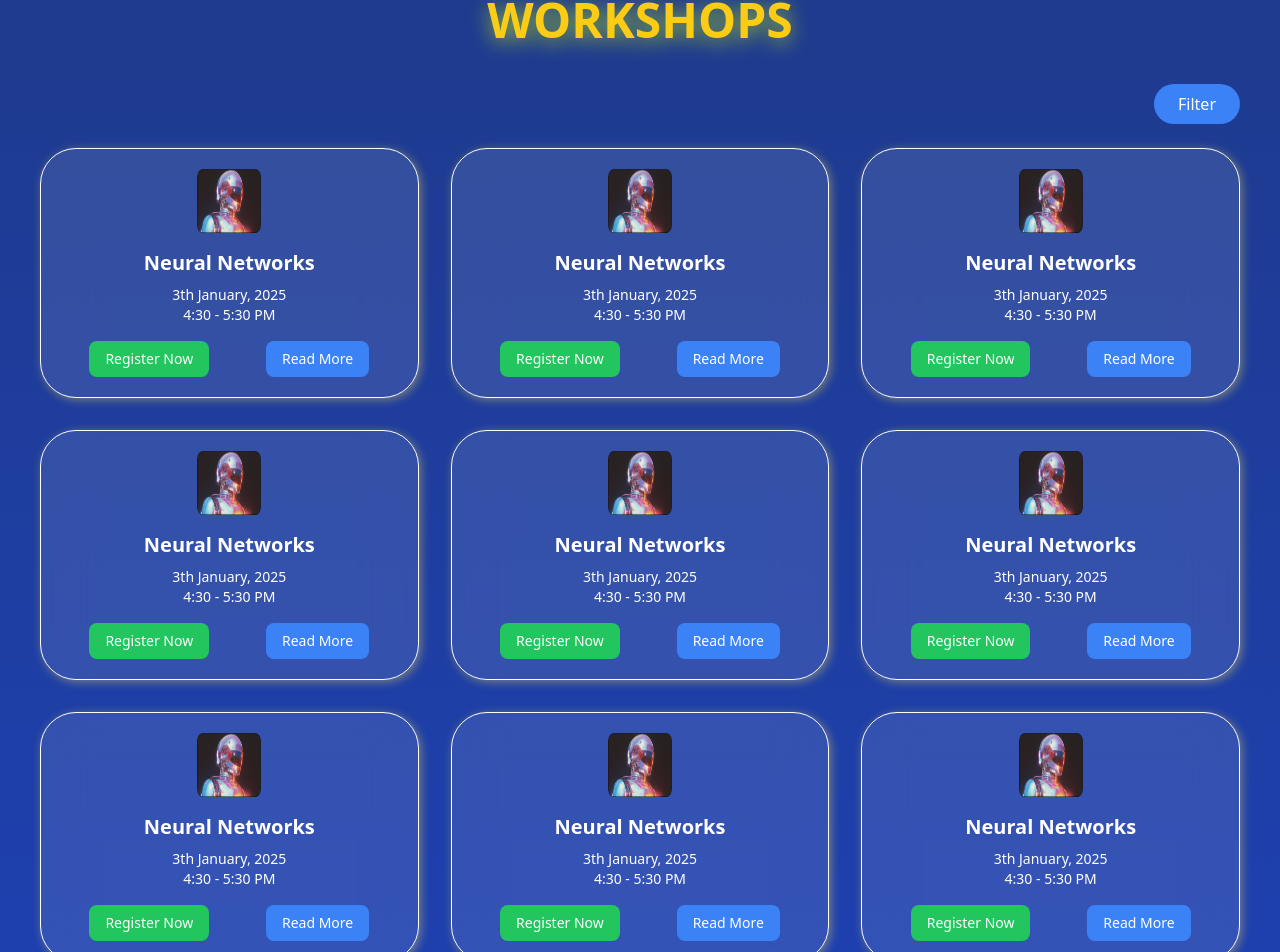
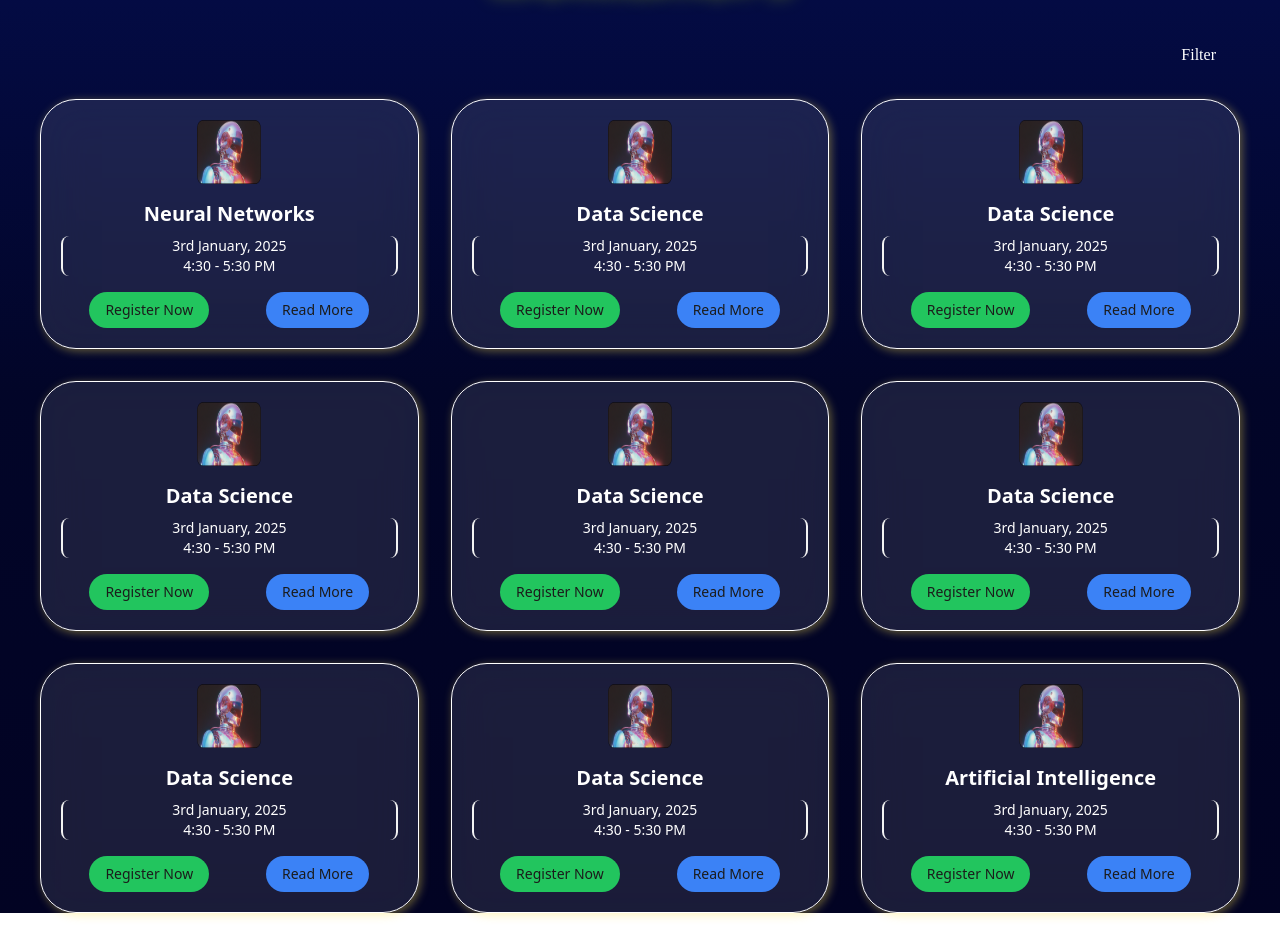
Before and after one commit to Pranav-Kumar14/Aurora-25, a React (Vite) app in the folder frontend/: page /workpage in a window 1280 px wide. Shown: the part 125-1077 px from the top of the page. After the commit the page ends 1038 px from the top, so only its background shows below. Built offline with nearby package versions, Linux system fonts and the light colour scheme.

Commit message:
Workshop Page semi-finalised

```diff
--- a/frontend/src/pages/workpage.jsx
+++ b/frontend/src/pages/workpage.jsx
@@ -3,36 +3,11 @@ import icon from "../images/frame.png"
 
 const workpage = () => {
   return (
-    <div className="bg-gradient-to-b from-blue-900 to-blue-800 min-h-screen text-white">
-      {/* Header */}
-      <header className="flex justify-between items-center px-10 py-5 border-b border-blue-700">
-        <div className="text-2xl font-bold">🌐 Home</div>
-        <nav className="flex gap-8">
-          <a href="#" className="hover:text-blue-400">Speaker</a>
-          <a href="#" className="hover:text-blue-400">Timeline</a>
-          <a href="#" className="hover:text-blue-400">Sponsors</a>
-          <a
-            href="#"
-            className="bg-blue-500 px-4 py-2 rounded-full hover:bg-blue-600"
-          >
-            Hackathon
-          </a>
-          <a
-            href="#"
-            className="bg-blue-500 px-4 py-2 rounded-full hover:bg-blue-600"
-          >
-            Workshop
-          </a>
-        </nav>
-        <div className="w-8 h-8 rounded-full bg-blue-400 flex items-center justify-center">
-          <i className="fa fa-user"></i>
-        </div>
-      </header>
-
+    <div className="bg-gradient-to-b from-[#040D4C] via-[#020528] to-[#020323] min-h-screen pt-6 text-white">
       {/* Title */}
-      <div className="text-center my-10">
+      <div className="text-center my-10 pt-2">
         <h1
-          className="text-5xl font-bold text-yellow-400 uppercase"
+          className="text-5xl font-bold text-[#D9D9D9]-400 uppercase"
           style={{
             textShadow: "0px 4px 20px rgba(209, 249, 10, 0.69)",
             fontFamily: "Press Start 2P"
@@ -43,43 +18,224 @@ const workpage = () => {
       </div>
 
       {/* Filter */}
-      <div className="text-right px-10 mb-6">
-        <button className="bg-blue-500 px-6 py-2 rounded-full hover:bg-blue-600">
+      <div className="text-right px-10 mb-6"
+      style={{
+        fontFamily: "Chakra Petch"
+      }}
+      >
+        <button className="bg-[#7DC5EE]-500 px-6 py-2 rounded-full hover:bg-blue-600">
           Filter
         </button>
       </div>
 
       {/* Workshop Grid */}
-      <div className="grid grid-cols-3 gap-8 px-10">
-        {Array(9)
-          .fill(0)
-          .map((_, index) => (
-            <div
-              key={index}
-              className="rounded-[36px] border border-white bg-white/10 shadow-[2px_2px_10px_rgba(255,227,80,0.4)] backdrop-blur-[22.5px] p-5 transform transition hover:scale-105"
-            >
+      <div className="grid lg:grid-cols-3 grid-cols-1 md:grid-cols-2 gap-8 px-10">
+  <div className="rounded-[36px] border border-white bg-white/10 shadow-[2px_2px_10px_rgba(255,227,80,0.4)] backdrop-blur-[22.5px] p-5 transform transition hover:scale-105">
     <div className="flex justify-center mb-4">
       <img src={icon} alt="Workshop Icon" className="w-16 h-16" />
     </div>
-              <h2 className="text-xl font-semibold text-center mb-2">
-                Neural Networks
-              </h2>
+    <h2 className="text-xl font-semibold text-center mb-2">Neural Networks</h2>
+    <div className="rounded-[8px] border-[1px] border-x-2 border-y-0  border-[#F3F3F3] ">
     <p className="text-center text-sm mb-4">
-                3th January, 2025
+      3rd January, 2025
       <br />
       4:30 - 5:30 PM
     </p>
+    </div>
     <div className="flex justify-around">
-                <button className="bg-green-500 text-sm px-4 py-2 rounded-lg hover:bg-green-600">
+      <button className="bg-green-500 text-[#1B1B1B] text-sm px-4 py-2 rounded-full hover:bg-green-400 hover:shadow-[0_0_10px_4px_rgba(34,213,94,0.8)] transition duration-300">
         Register Now
       </button>
-                <button className="bg-blue-500 text-sm px-4 py-2 rounded-lg hover:bg-blue-600">
+      <button className="bg-blue-500 text-[#1B1B1B] text-sm px-4 py-2 rounded-full hover:bg-blue-600 hover:shadow-[0_0_10px_4px_rgba(59,130,246,0.8)] transition-all duration-300 ease-in-out">
         Read More
       </button>
     </div>
   </div>
-          ))}
+
+  <div className="rounded-[36px] border border-white bg-white/10 shadow-[2px_2px_10px_rgba(255,227,80,0.4)] backdrop-blur-[22.5px] p-5 transform transition hover:scale-105">
+    <div className="flex justify-center mb-4">
+      <img src={icon} alt="Workshop Icon" className="w-16 h-16" />
     </div>
+    <h2 className="text-xl font-semibold text-center mb-2">Data Science</h2>
+    <div className="rounded-[8px] border-[1px] border-x-2 border-y-0  border-[#F3F3F3] ">
+    <p className="text-center text-sm mb-4">
+      3rd January, 2025
+      <br />
+      4:30 - 5:30 PM
+    </p>
+    </div>
+    <div className="flex justify-around">
+      <button className="bg-green-500 text-[#1B1B1B] text-sm px-4 py-2 rounded-full hover:bg-green-400 hover:shadow-[0_0_10px_4px_rgba(34,213,94,0.8)] transition duration-300">
+        Register Now
+      </button>
+      <button className="bg-blue-500 text-[#1B1B1B] text-sm px-4 py-2 rounded-full hover:bg-blue-600 hover:shadow-[0_0_10px_4px_rgba(59,130,246,0.8)] transition-all duration-300 ease-in-out">
+        Read More
+      </button>
+    </div>
+  </div>
+
+
+  <div className="rounded-[36px] border border-white bg-white/10 shadow-[2px_2px_10px_rgba(255,227,80,0.4)] backdrop-blur-[22.5px] p-5 transform transition hover:scale-105">
+    <div className="flex justify-center mb-4">
+      <img src={icon} alt="Workshop Icon" className="w-16 h-16" />
+    </div>
+    <h2 className="text-xl font-semibold text-center mb-2">Data Science</h2>
+    <div className="rounded-[8px] border-[1px] border-x-2 border-y-0  border-[#F3F3F3] ">
+    <p className="text-center text-sm mb-4">
+      3rd January, 2025
+      <br />
+      4:30 - 5:30 PM
+    </p>
+    </div>
+    <div className="flex justify-around">
+      <button className="bg-green-500 text-[#1B1B1B] text-sm px-4 py-2 rounded-full hover:bg-green-400 hover:shadow-[0_0_10px_4px_rgba(34,213,94,0.8)] transition duration-300">
+        Register Now
+      </button>
+      <button className="bg-blue-500 text-[#1B1B1B] text-sm px-4 py-2 rounded-full hover:bg-blue-600 hover:shadow-[0_0_10px_4px_rgba(59,130,246,0.8)] transition-all duration-300 ease-in-out">
+        Read More
+      </button>
+    </div>
+  </div>
+
+
+  <div className="rounded-[36px] border border-white bg-white/10 shadow-[2px_2px_10px_rgba(255,227,80,0.4)] backdrop-blur-[22.5px] p-5 transform transition hover:scale-105">
+    <div className="flex justify-center mb-4">
+      <img src={icon} alt="Workshop Icon" className="w-16 h-16" />
+    </div>
+    <h2 className="text-xl font-semibold text-center mb-2">Data Science</h2>
+    <div className="rounded-[8px] border-[1px] border-x-2 border-y-0  border-[#F3F3F3] ">
+    <p className="text-center text-sm mb-4">
+      3rd January, 2025
+      <br />
+      4:30 - 5:30 PM
+    </p>
+    </div>
+    <div className="flex justify-around">
+      <button className="bg-green-500 text-[#1B1B1B] text-sm px-4 py-2 rounded-full hover:bg-green-400 hover:shadow-[0_0_10px_4px_rgba(34,213,94,0.8)] transition duration-300">
+        Register Now
+      </button>
+      <button className="bg-blue-500 text-[#1B1B1B] text-sm px-4 py-2 rounded-full hover:bg-blue-600 hover:shadow-[0_0_10px_4px_rgba(59,130,246,0.8)] transition-all duration-300 ease-in-out">
+        Read More
+      </button>
+    </div>
+  </div>
+
+
+  <div className="rounded-[36px] border border-white bg-white/10 shadow-[2px_2px_10px_rgba(255,227,80,0.4)] backdrop-blur-[22.5px] p-5 transform transition hover:scale-105">
+    <div className="flex justify-center mb-4">
+      <img src={icon} alt="Workshop Icon" className="w-16 h-16" />
+    </div>
+    <h2 className="text-xl font-semibold text-center mb-2">Data Science</h2>
+    <div className="rounded-[8px] border-[1px] border-x-2 border-y-0  border-[#F3F3F3] ">
+    <p className="text-center text-sm mb-4">
+      3rd January, 2025
+      <br />
+      4:30 - 5:30 PM
+    </p>
+    </div>
+    <div className="flex justify-around">
+      <button className="bg-green-500 text-[#1B1B1B] text-sm px-4 py-2 rounded-full hover:bg-green-400 hover:shadow-[0_0_10px_4px_rgba(34,213,94,0.8)] transition duration-300">
+        Register Now
+      </button>
+      <button className="bg-blue-500 text-[#1B1B1B] text-sm px-4 py-2 rounded-full hover:bg-blue-600 hover:shadow-[0_0_10px_4px_rgba(59,130,246,0.8)] transition-all duration-300 ease-in-out">
+        Read More
+      </button>
+    </div>
+  </div>
+
+
+  <div className="rounded-[36px] border border-white bg-white/10 shadow-[2px_2px_10px_rgba(255,227,80,0.4)] backdrop-blur-[22.5px] p-5 transform transition hover:scale-105">
+    <div className="flex justify-center mb-4">
+      <img src={icon} alt="Workshop Icon" className="w-16 h-16" />
+    </div>
+    <h2 className="text-xl font-semibold text-center mb-2">Data Science</h2>
+    <div className="rounded-[8px] border-[1px] border-x-2 border-y-0  border-[#F3F3F3] ">
+    <p className="text-center text-sm mb-4">
+      3rd January, 2025
+      <br />
+      4:30 - 5:30 PM
+    </p>
+    </div>
+    <div className="flex justify-around">
+      <button className="bg-green-500 text-[#1B1B1B] text-sm px-4 py-2 rounded-full hover:bg-green-400 hover:shadow-[0_0_10px_4px_rgba(34,213,94,0.8)] transition duration-300">
+        Register Now
+      </button>
+      <button className="bg-blue-500 text-[#1B1B1B] text-sm px-4 py-2 rounded-full hover:bg-blue-600 hover:shadow-[0_0_10px_4px_rgba(59,130,246,0.8)] transition-all duration-300 ease-in-out">
+        Read More
+      </button>
+    </div>
+  </div>
+
+
+  <div className="rounded-[36px] border border-white bg-white/10 shadow-[2px_2px_10px_rgba(255,227,80,0.4)] backdrop-blur-[22.5px] p-5 transform transition hover:scale-105">
+    <div className="flex justify-center mb-4">
+      <img src={icon} alt="Workshop Icon" className="w-16 h-16" />
+    </div>
+    <h2 className="text-xl font-semibold text-center mb-2">Data Science</h2>
+    <div className="rounded-[8px] border-[1px] border-x-2 border-y-0  border-[#F3F3F3] ">
+    <p className="text-center text-sm mb-4">
+      3rd January, 2025
+      <br />
+      4:30 - 5:30 PM
+    </p>
+    </div>
+    <div className="flex justify-around">
+      <button className="bg-green-500 text-[#1B1B1B] text-sm px-4 py-2 rounded-full hover:bg-green-400 hover:shadow-[0_0_10px_4px_rgba(34,213,94,0.8)] transition duration-300">
+        Register Now
+      </button>
+      <button className="bg-blue-500 text-[#1B1B1B] text-sm px-4 py-2 rounded-full hover:bg-blue-600 hover:shadow-[0_0_10px_4px_rgba(59,130,246,0.8)] transition-all duration-300 ease-in-out">
+        Read More
+      </button>
+    </div>
+  </div>
+
+
+  <div className="rounded-[36px] border border-white bg-white/10 shadow-[2px_2px_10px_rgba(255,227,80,0.4)] backdrop-blur-[22.5px] p-5 transform transition hover:scale-105">
+    <div className="flex justify-center mb-4">
+      <img src={icon} alt="Workshop Icon" className="w-16 h-16" />
+    </div>
+    <h2 className="text-xl font-semibold text-center mb-2">Data Science</h2>
+    <div className="rounded-[8px] border-[1px] border-x-2 border-y-0  border-[#F3F3F3] ">
+    <p className="text-center text-sm mb-4">
+      3rd January, 2025
+      <br />
+      4:30 - 5:30 PM
+    </p>
+    </div>
+    <div className="flex justify-around">
+      <button className="bg-green-500 text-[#1B1B1B] text-sm px-4 py-2 rounded-full hover:bg-green-400 hover:shadow-[0_0_10px_4px_rgba(34,213,94,0.8)] transition duration-300">
+        Register Now
+      </button>
+      <button className="bg-blue-500 text-[#1B1B1B] text-sm px-4 py-2 rounded-full hover:bg-blue-600 hover:shadow-[0_0_10px_4px_rgba(59,130,246,0.8)] transition-all duration-300 ease-in-out">
+        Read More
+      </button>
+    </div>
+  </div>
+
+
+  <div className="rounded-[36px] border border-white bg-white/10 shadow-[2px_2px_10px_rgba(255,227,80,0.4)] backdrop-blur-[22.5px] p-5 transform transition hover:scale-105">
+    <div className="flex justify-center mb-4">
+      <img src={icon} alt="Workshop Icon" className="w-16 h-16" />
+    </div>
+    <h2 className="text-xl font-semibold text-center mb-2">Artificial Intelligence</h2>
+    <div className="rounded-[8px] border-[1px] border-x-2 border-y-0  border-[#F3F3F3] ">
+    <p className="text-center text-sm mb-4">
+      3rd January, 2025
+      <br />
+      4:30 - 5:30 PM
+    </p>
+    </div>
+    <div className="flex justify-around">
+      <button className="bg-green-500 text-[#1B1B1B] text-sm px-4 py-2 rounded-full hover:bg-green-400 hover:shadow-[0_0_10px_4px_rgba(34,213,94,0.8)] transition duration-300">
+        Register Now
+      </button>
+      <button className="bg-blue-500 text-[#1B1B1B] text-sm px-4 py-2 rounded-full hover:bg-blue-600 hover:shadow-[0_0_10px_4px_rgba(59,130,246,0.8)] transition-all duration-300 ease-in-out">
+        Read More
+      </button>
+    </div>
+  </div>
+</div>
+
     </div>
   );
 };
```
Lines whose indentation alone changed are shown as unchanged.
